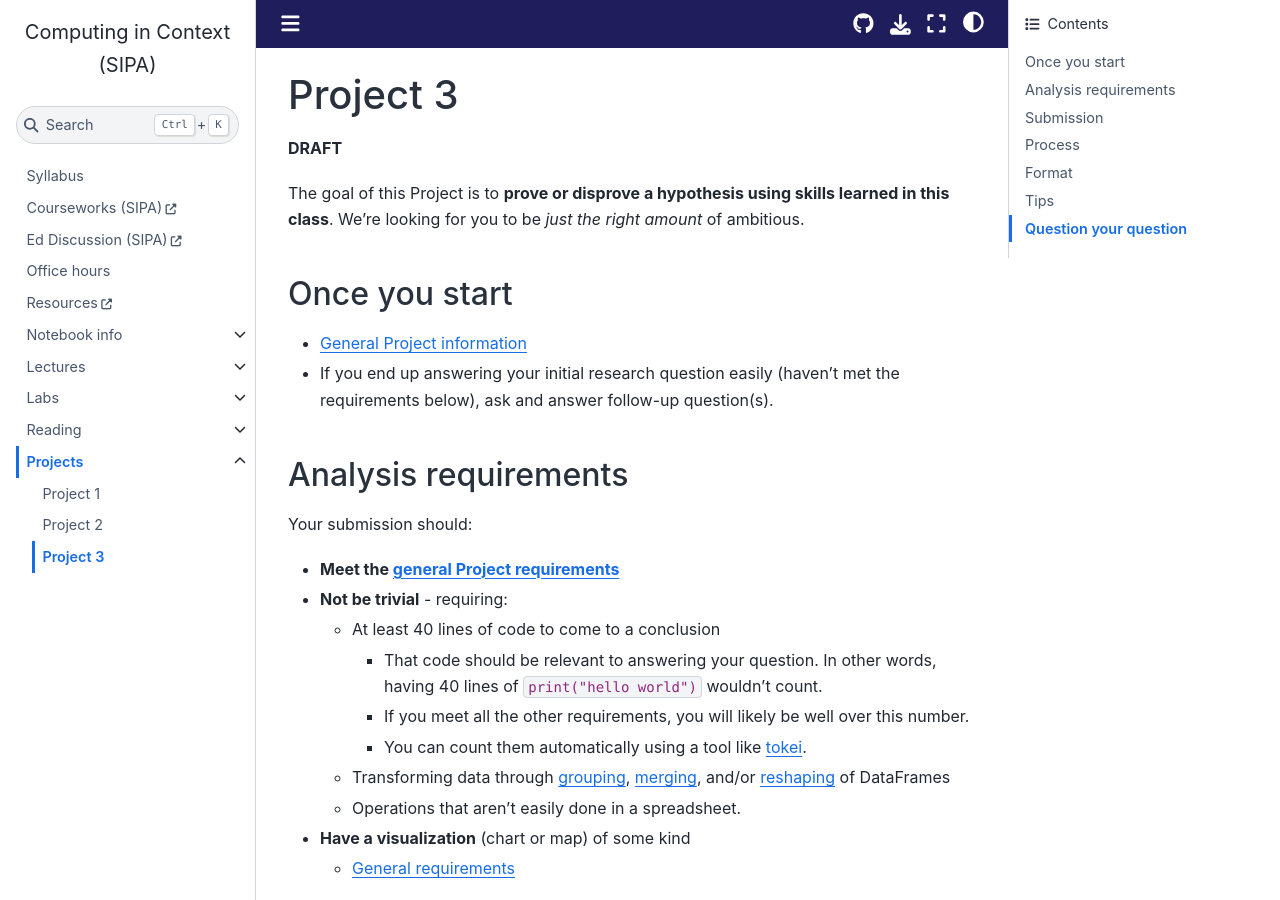
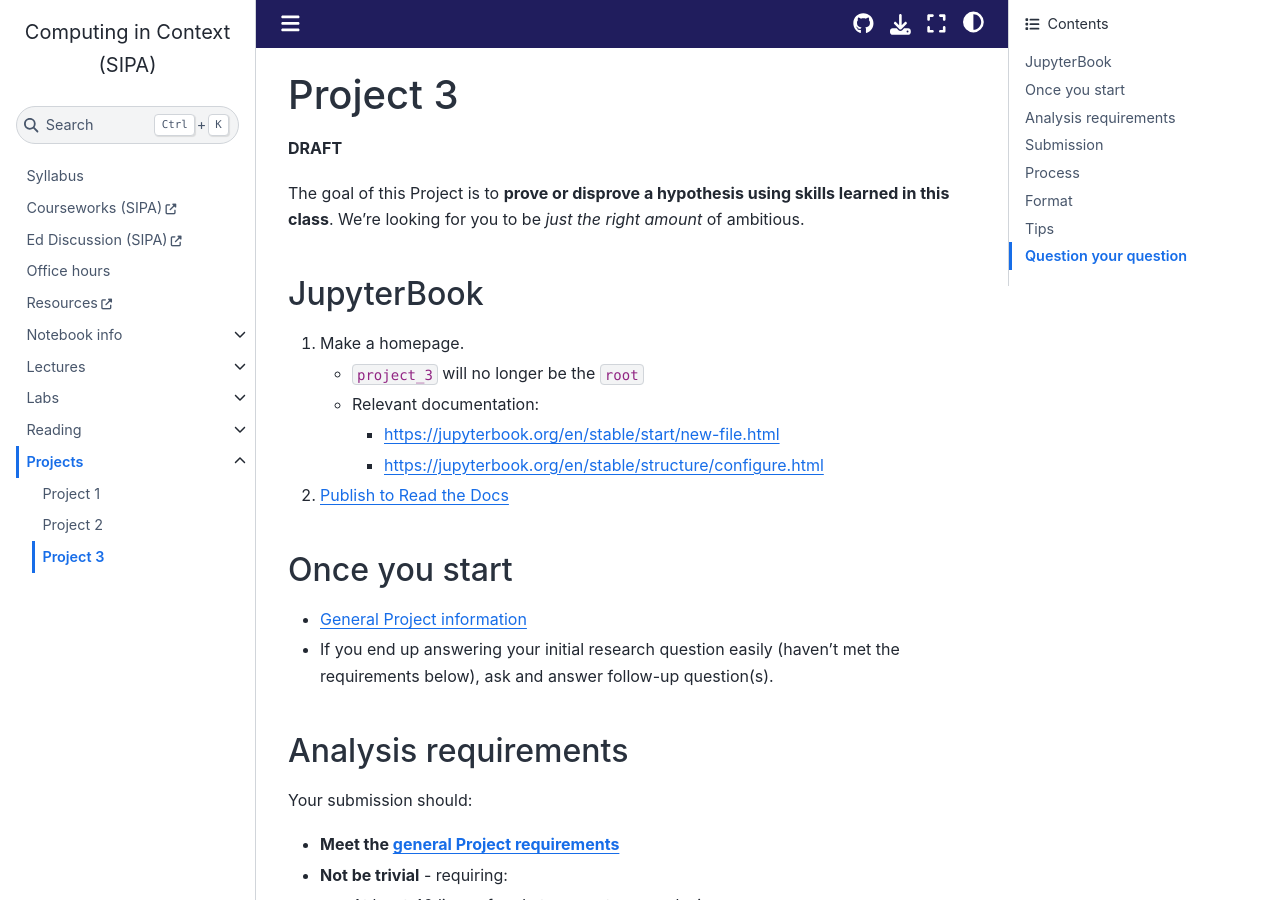
Before and after one commit to afeld/computing-in-context, a Jupyter Book: the page built from project_3.md, in a window 1280 px wide and 900 px high. Built offline with Jupyter Book 1.0.4 settings and Sphinx 7.4.7 and the Sphinx Book theme 1.1.4, drawn with Linux system fonts in a browser that asks for light colours; pages that are not in the unit, such as notebooks, are missing from menus; comment, search, counter and statistics services are not loaded.

```diff
--- a/project_3.md
+++ b/project_3.md
@@ -3,6 +3,15 @@
 **DRAFT**
 
 The goal of this Project is to **prove or disprove a hypothesis using skills learned in this class**. We're looking for you to be _just the right amount_ of ambitious.
+
+## JupyterBook
+
+1. Make a homepage.
+   - `project_3` will no longer be the `root`
+   - Relevant documentation:
+     - https://jupyterbook.org/en/stable/start/new-file.html
+     - https://jupyterbook.org/en/stable/structure/configure.html
+1. [Publish to Read the Docs](https://jupyterbook.org/en/stable/publish/readthedocs.html)
 
 ## Once you start
 
```
Also changed, not shown: lecture_23.ipynb, 1 other file.
